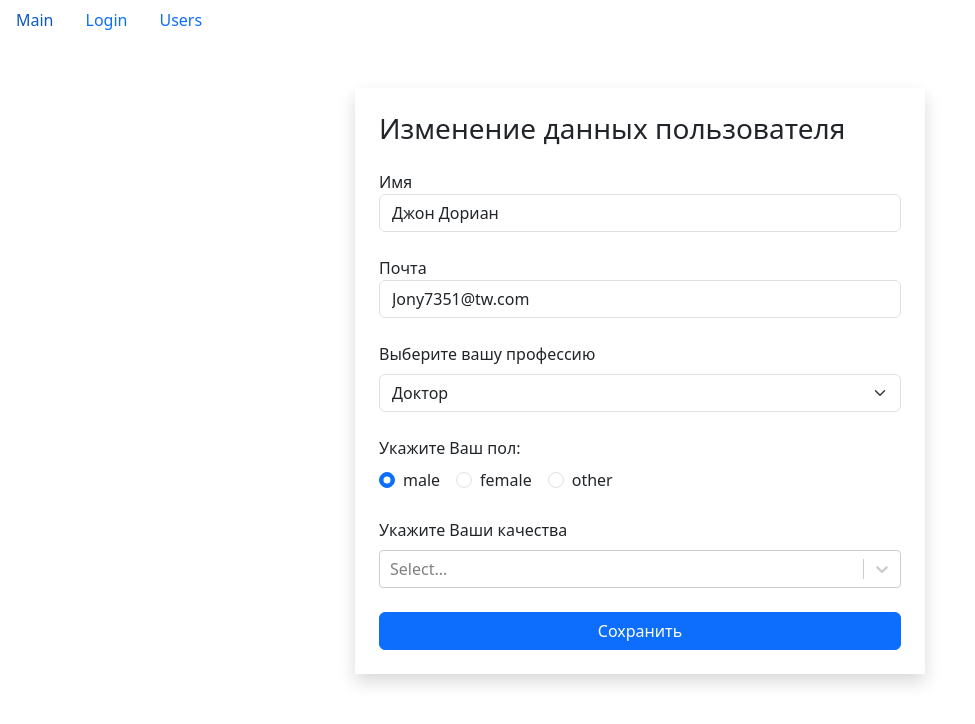
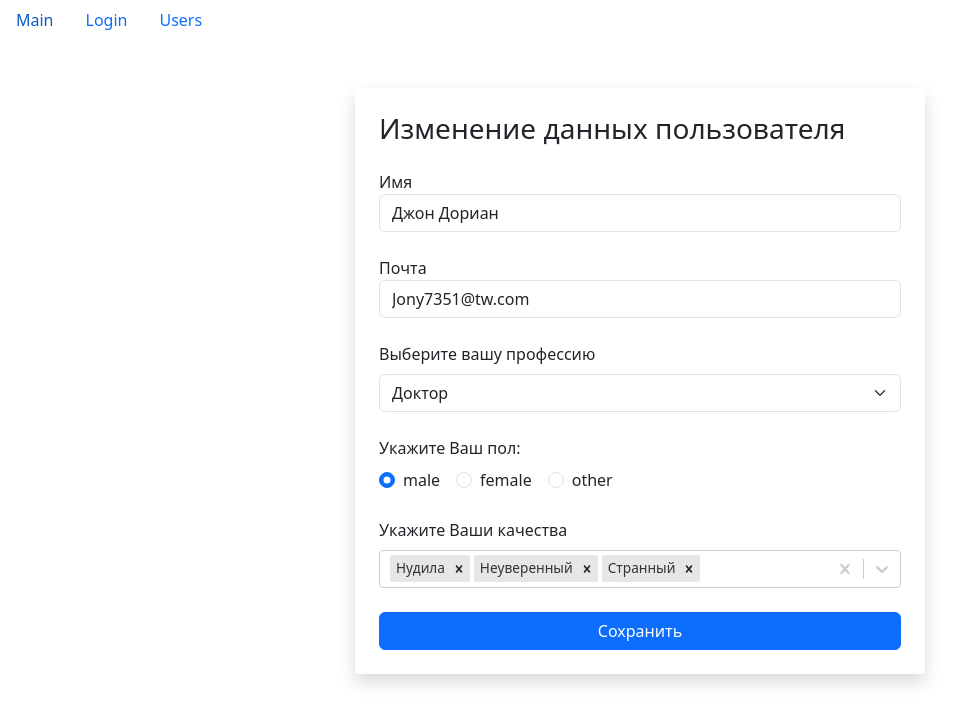
Before and after one commit to K-isa/fast-company, a React (Create React App) app: page /users/67rdca3eeb7f6fgeed471815 in a window 1280 px wide. Both pictures are taken after a click on the button "Изменить". Shown: the top 724 px of the page, without its empty margins (0-975 px from the left). Built offline with nearby package versions, Linux system fonts and the light colour scheme.

Commit message:
add working EditUserForm, loading on form, validation

```diff
--- a/src/app/App.js
+++ b/src/app/App.js
@@ -4,15 +4,14 @@ import { Redirect, Route, Switch } from "react-router-dom";
 import Login from "./components/layouts/login";
 import Main from "./components/layouts/main";
 import Users from "./components/layouts/users";
-import EditUser from "./components/ui/editUser";
+import EditUser from "./components/ui/editUserForm";
 
 function App() {
     window.onbeforeunload = () => localStorage.removeItem('users')
     return <>
         <NavBar />
         <Switch>
-            <Route path="/users/:userId?" exact component={Users} />
-            <Route path="/users/:userId?/:edit?" exact component={EditUser} />
+            <Route path="/users/:userId?/:edit?" component={Users} />
             <Route path="/login" component={Login} />
             <Route path="/" component={Main} />
             <Redirect to="/" />
--- a/src/app/components/layouts/users.jsx
+++ b/src/app/components/layouts/users.jsx
@@ -2,11 +2,17 @@ import React from "react";
 import UsersListPage from "../page/usersListPage/usersListPage";
 import {useParams} from 'react-router-dom';
 import UserPage from "../page/userPage/userPage";
+import EditUser from "../ui/editUserForm";
 
 const Users = () => {
-    const {userId} = useParams()
-    return <>{userId ? <UserPage userId={userId}/> : <UsersListPage/>}</>
-
+    const {userId, edit} = useParams()
+    return <>
+    {userId ? (
+        edit ? (<EditUser />)
+        : (<UserPage userId={userId}/> ))
+        : ( <UsersListPage/>)
+    }
+    </>
 };
 
 export default Users;
--- a/src/app/components/page/userPage/userPage.jsx
+++ b/src/app/components/page/userPage/userPage.jsx
@@ -10,7 +10,7 @@ const UserPage = ({ userId }) => {
         api.users.getById(userId).then((data) => setUser(data));
     }, []);
     const handleClick = () => {
-        history.push(`/users/${userId}/edit`)
+        history.push(history.location.pathname + `/edit`)
     };
 
     if (user) {
--- a/src/app/components/ui/editUser.jsx
+++ b/src/app/components/ui/editUserForm.jsx
@@ -2,12 +2,13 @@ import React, { useEffect, useState } from 'react';
 import TextField from "../common/form/textField";
 import SelectedField from '../common/form/selectedField';
 import api from "../../api";
+import { validator } from "../../utils/validator";
 import RadioField from '../common/form/radioField';
 import MultiSelectedField from '../common/form/multiSelectedField';
 import { useParams } from 'react-router-dom/cjs/react-router-dom.min';
 import { useHistory } from 'react-router-dom/cjs/react-router-dom.min';
 
-const EditUser = ({}) => {
+const EditUser = ({ }) => {
     const [data, setData] = useState({
         name: "",
         email: "",
@@ -16,10 +17,11 @@ const EditUser = ({}) => {
         qualities: [],
     });
 
-    const {userId} = useParams()
+    const { userId } = useParams()
     const [qualities, setQualities] = useState([]);
     const [professions, setProfession] = useState([]);
     const [errors, setErrors] = useState({});
+    const [isLoading, setIsLoading] = useState(true)
     const users = JSON.parse(localStorage.getItem("users"));
     const userIndex = users.findIndex((u) => u._id === userId);
     const user = users[userIndex];
@@ -48,8 +50,51 @@ const EditUser = ({}) => {
         return qualitiesArray;
     };
 
+    const validatorConfig = {
+        name: {
+            isRequired: {
+                message: "Поле с именем не может быть пустым"
+            }
+        },
+            email: {
+            isRequired: {
+                message: "Электронная почта обязательна для заполнения"
+            },
+            isEmail: {
+                message: "Email введен некорректно"
+            }
+        },
+        profession: {
+            isRequired: {
+                message: "Обязательно выберите вашу профессию"
+            }
+        }
+    };
+
+    const transformData = (qualities) => {
+        return qualities.map(qual => ({label: qual.name, value: qual._id}))
+    }
+
     useEffect(() => {
-        setData({...data, name: user.name, email: user.email, profession: user.profession.name, sex: user.sex, qualities: user.qualities.map(item => item.name) })
+        data._id && setIsLoading(false);
+        validate();
+    }, [data]);
+    const validate = () => {
+        const errors = validator(data, validatorConfig);
+        setErrors(errors);
+        return Object.keys(errors).length === 0;
+    };
+    const isValid = Object.keys(errors).length === 0;
+
+    useEffect(() => {
+        api.users.getById(userId).then((({ profession, qualities, ...data }) => {
+            setData((prevState) => ({
+                ...prevState,
+                ...data,
+                qualities: transformData(qualities),
+                profession: profession._id
+            }))
+        }))
         api.professions.fetchAll().then((data) => {
             const professionsList = Object.keys(data).map((professionName) => ({
                 label: data[professionName].name,
@@ -75,10 +120,11 @@ const EditUser = ({}) => {
 
     const handleSubmit = (e) => {
         e.preventDefault();
+        const isValid = validate();
+        if (!isValid) return;
         const { profession, qualities } = data;
         history.push(`/users/${userId}`)
-        api.users.updateData(userId, data)
-        console.log({
+        api.users.updateData(userId, {
             ...data,
             profession: getProfessionById(profession),
             qualities: getQualities(qualities)
@@ -88,13 +134,15 @@ const EditUser = ({}) => {
     return <div className='container mt-5'>
         <div className='row'>
             <div className='col-md-6 offset-md-3 shadow p-4'>
-                <h3 className='mb-4'>Изменение данных пользователя</h3>
+            {!isLoading
+            ?
                 <form onSubmit={handleSubmit}>
-                    <TextField label={'Имя'} type={'text'} name='name' value={data.name} onChange={handleChange} />
+                    <h3 className='mb-4'>Изменение данных пользователя</h3>
+                    <TextField label={'Имя'} type={'text'} name='name' value={data.name} onChange={handleChange} error={errors.name}/>
                     <TextField label={'Почта'} type={'text'} name='email' value={data.email} onChange={handleChange} error={errors.email} />
                     <SelectedField
                         label="Выберите вашу профессию"
-                        defaultOption='Choose...'
+                        defaultOption={data.profession.name}
                         data={data}
                         errors={errors.profession}
                         onChange={handleChange}
@@ -121,6 +169,9 @@ const EditUser = ({}) => {
                     />
                     <button className='btn btn-primary w-100 mx-auto' type='submit'>Сохранить</button>
                 </form>
+                :
+                'loading...'}
+
             </div>
         </div>
     </div>
--- a/src/app/components/ui/registerForm.jsx
+++ b/src/app/components/ui/registerForm.jsx
@@ -133,7 +133,6 @@ const RegisterForm = () => {
             <SelectedField
                 label="Выберите вашу профессию"
                 defaultOption='Choose...'
-                data={data}
                 errors={errors.profession}
                 onChange={handleChange}
                 options={professions}
```
